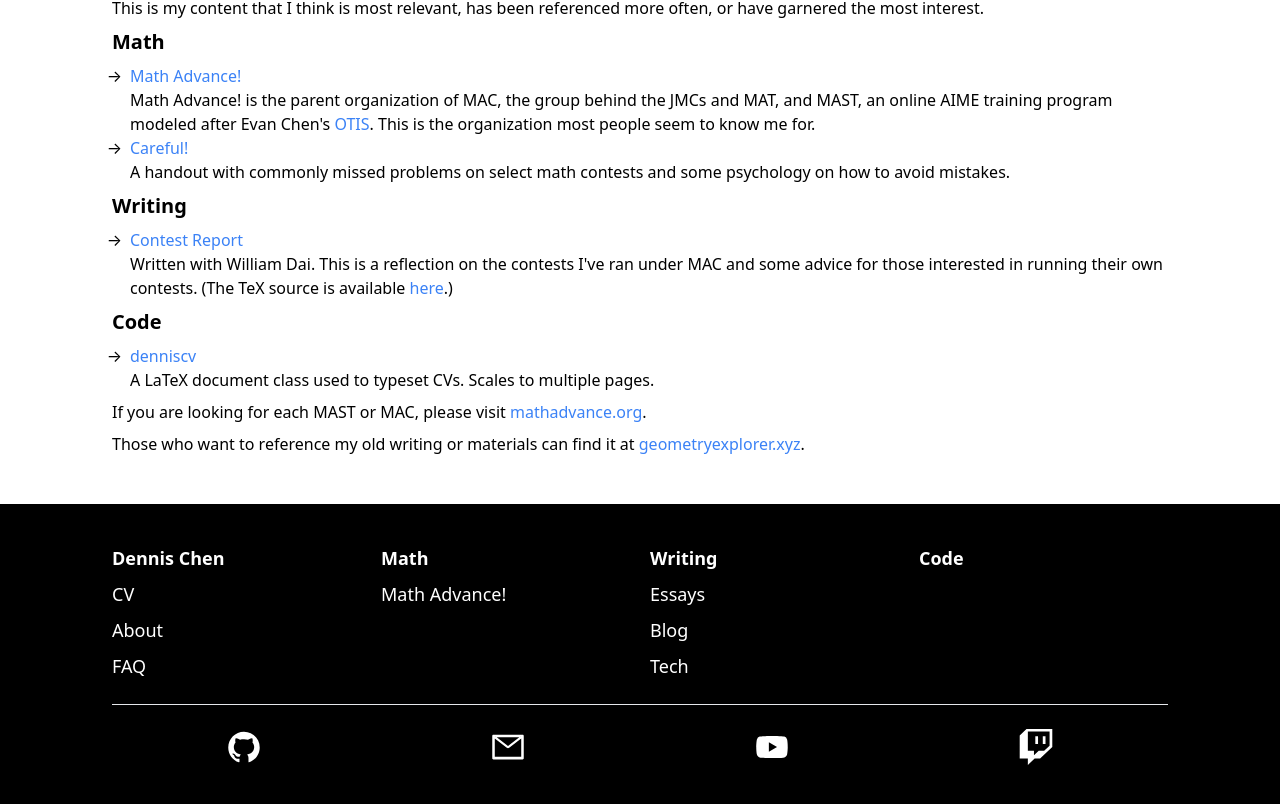
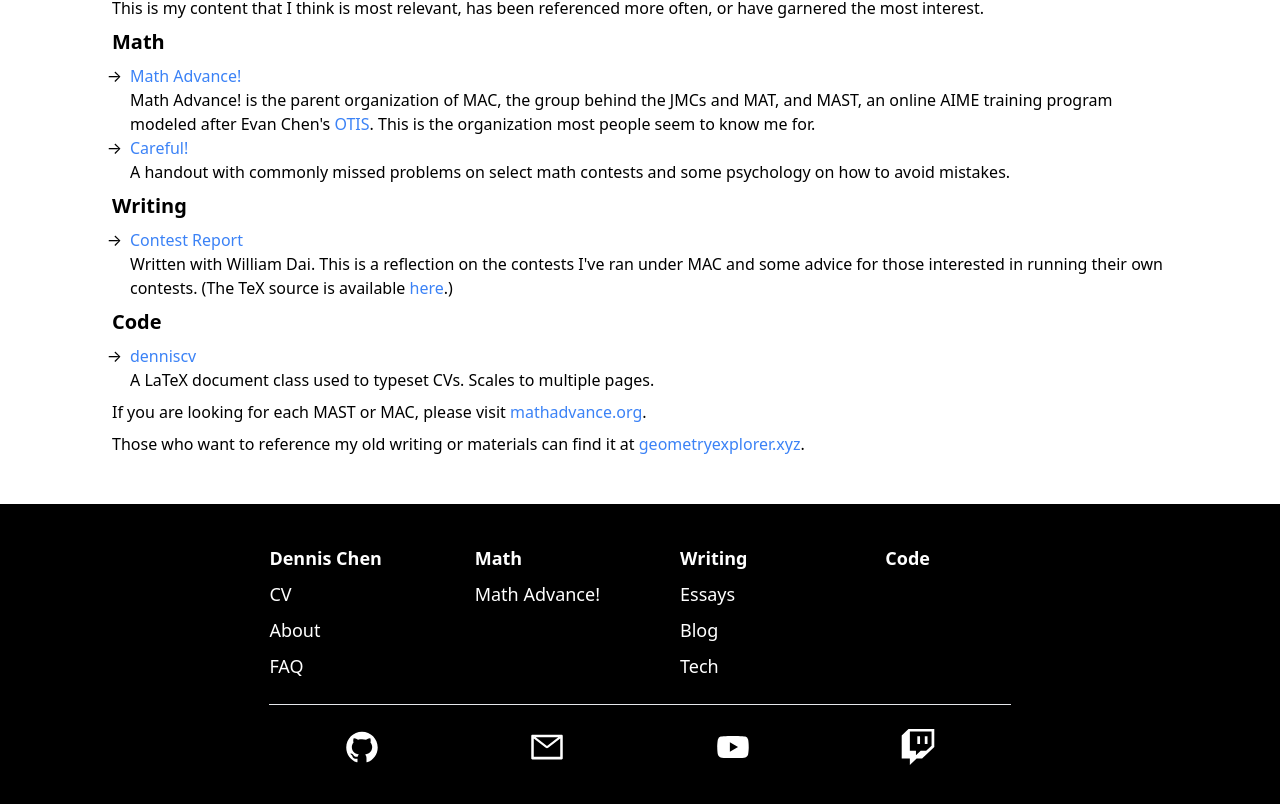
Before and after one commit to chennisden/dennisc.net, a Next.js app: page / in a window 1280 px wide. Shown: the part 244-1048 px from the top of the page. Built offline with nearby package versions, Linux system fonts and the light colour scheme.

Commit message:
Make spacing better but also center & limit size

```diff
--- a/components/Footer.tsx
+++ b/components/Footer.tsx
@@ -14,8 +14,9 @@ const Link: FC<{ href: string; className?: string; }> = ({ href, className, chil
 
 const Footer: FC<{}> = () => {
   return (
-    <div className="bg-black py-10 px-28">
-      <div className="grid grid-cols-4 flex items-start text-white text-lg gap-x-5">
+    <div className="flex bg-black py-10 px-12 sm:px-28 justify-center">
+      <div>
+        <div className="grid grid-cols-4 flex items-start text-white text-lg gap-x-20">
           <div className="grid gap-y-2">
             <Link href="/" className="font-bold">Dennis Chen</Link>
             <Link href="cv.pdf">CV</Link>
@@ -60,6 +61,7 @@ const Footer: FC<{}> = () => {
           </NextLink>
         </div>
       </div>
+    </div>
   );
 };
 
```
Lines whose indentation alone changed are shown as unchanged.
